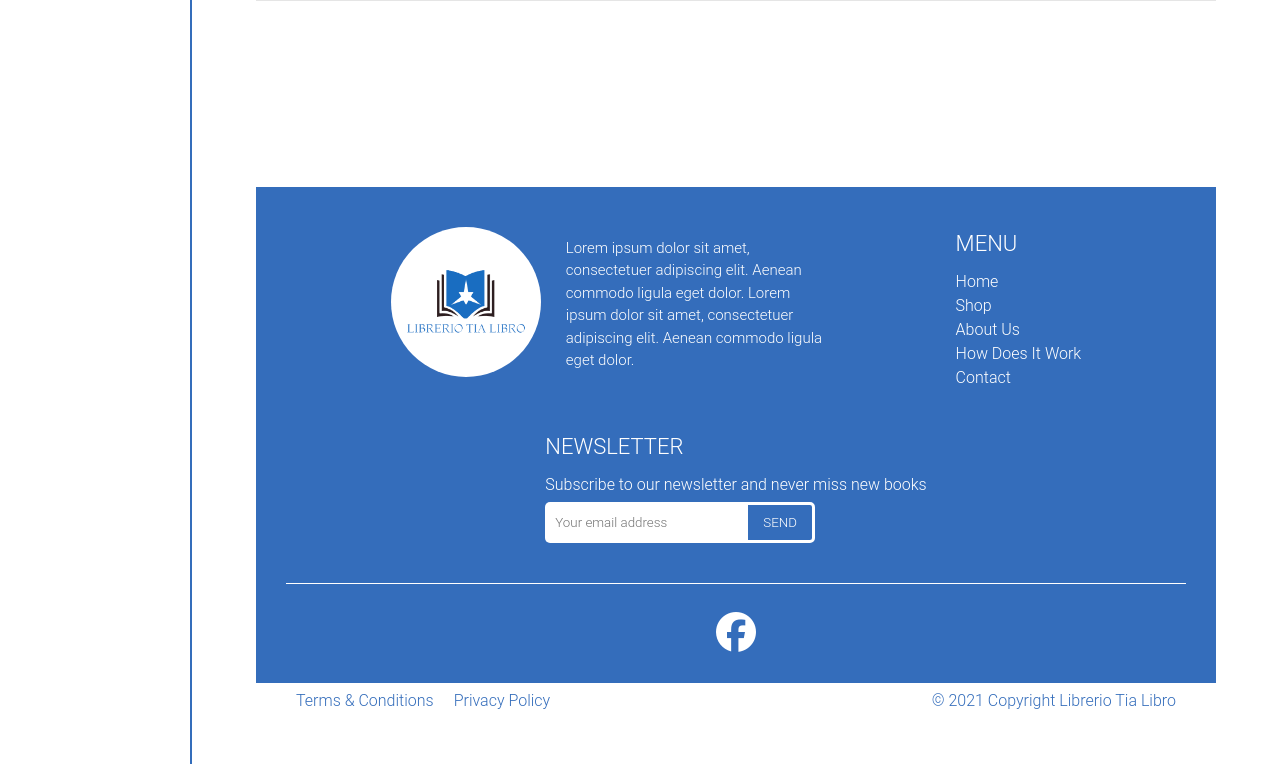
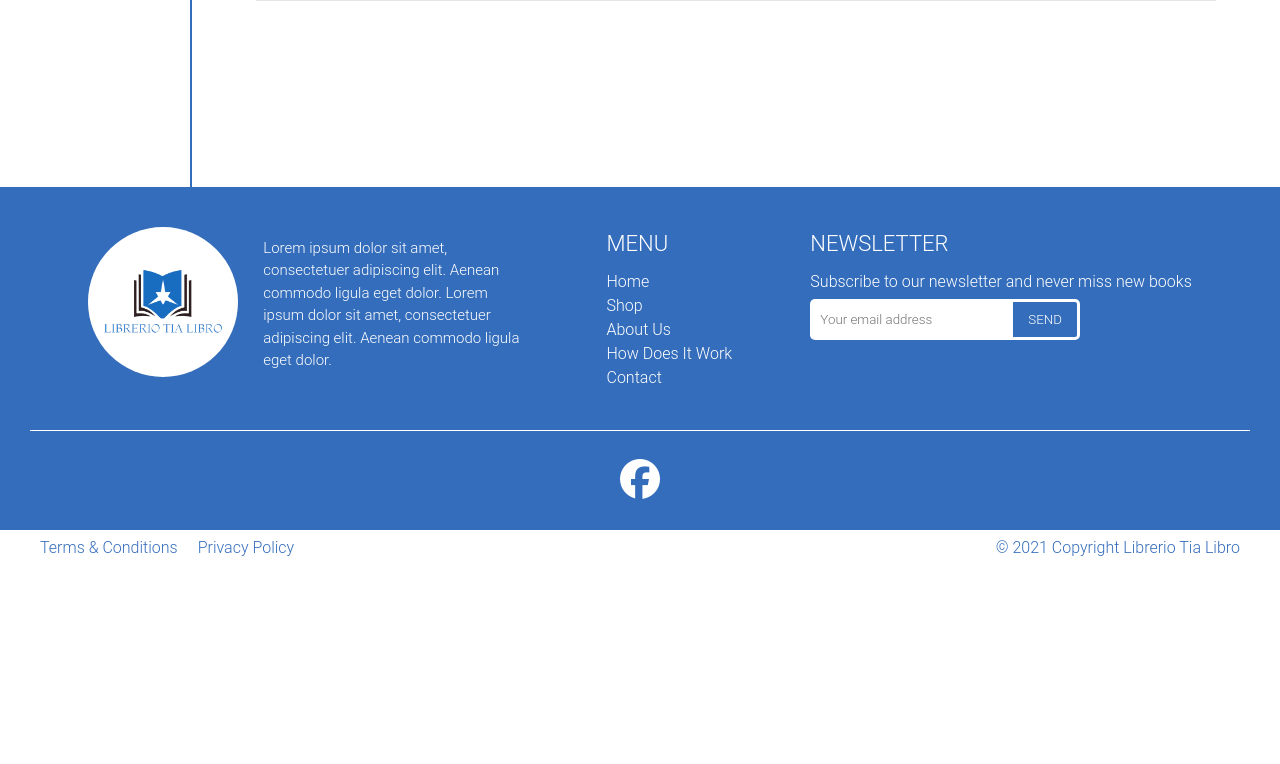
Before and after one commit to Team-A4-1/idoSite, a PHP site: page / in a window 1280 px wide. Shown: the part 2420-3184 px from the top of the page. After the commit the page ends 2976 px from the top, so only its background shows below. Run offline with PHP 8.4, Linux system fonts and the light colour scheme; some libraries are stand-ins or nearby versions.

Commit message:
Fixed footer  Home

```diff
--- a/public/css/header-footer/footer.css
+++ b/public/css/header-footer/footer.css
@@ -15,6 +15,9 @@ footer {
   background-color: #346dbb;
   color: white;
   line-height: 1.5;
+  position: absolute;
+  left: 0;
+   width: 100%;
 }
 footer a {
   text-decoration: none;
--- a/public/views/home.php
+++ b/public/views/home.php
@@ -11,11 +11,12 @@
     <link rel="stylesheet" href="https://cdnjs.cloudflare.com/ajax/libs/font-awesome/4.7.0/css/font-awesome.min.css">
     <title>Home</title>
 </head>
+
+
+<body>
 <?php
 require_once('header-footer/header.php');
 ?>
-
-<body>
     <div class="wrapper">
         <div class="sidebar">
             <ul class="sidebar__list">
@@ -271,9 +272,10 @@ require_once('header-footer/header.php');
             </section>
         <div>
     </div>
-</body>
-<?php
+    <?php
 require_once('header-footer/footer.php');
 ?>
+</body>
+
 
 </html>
```
